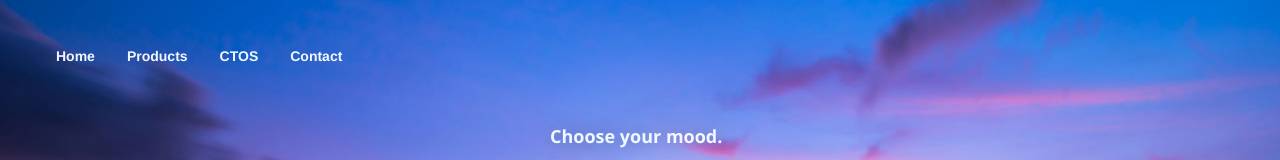
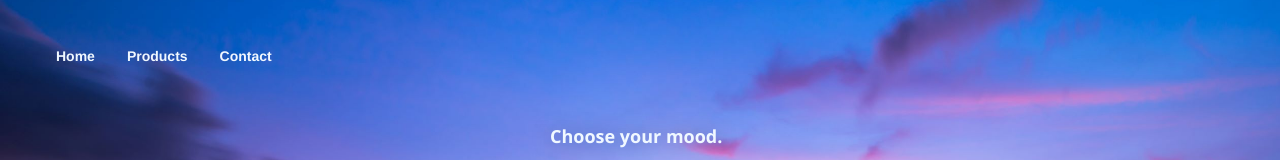
Before and after one commit to Aybekydz/The-Flake-Company, a plain HTML site: page index.html in a window 1280 px wide. Shown: the top 160 px of the page. Drawn offline with Linux system fonts and the light colour scheme.

Commit message:
Update index.html

```diff
--- a/index.html
+++ b/index.html
@@ -15,7 +15,6 @@
 
         <strong><a class="active" href="index.html">Home</a>
             <a href="#">Products</a>
-            <a href="CTOS.html">CTOS</a>
             <a href="#">Contact</a>
         </strong>
       </div>
```
